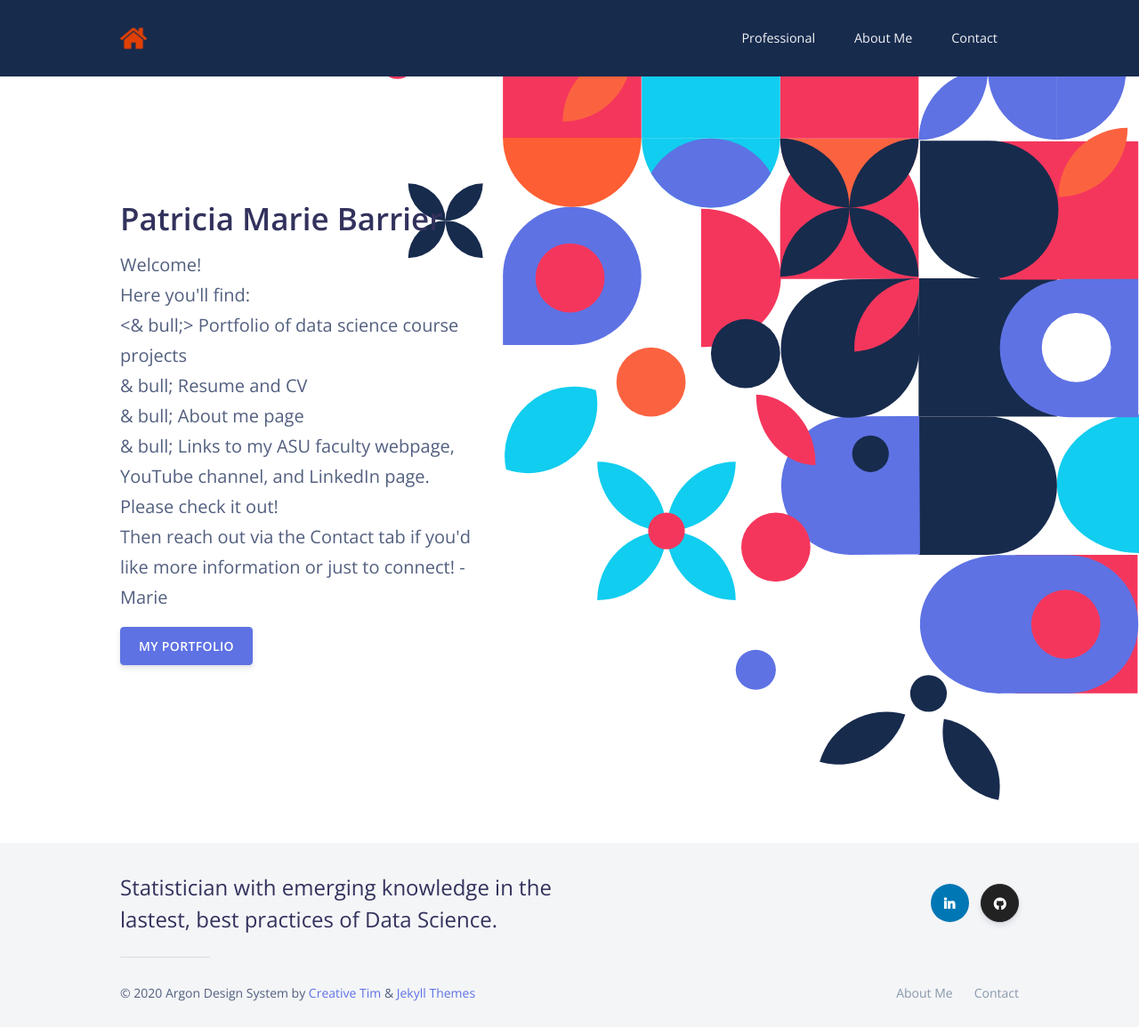
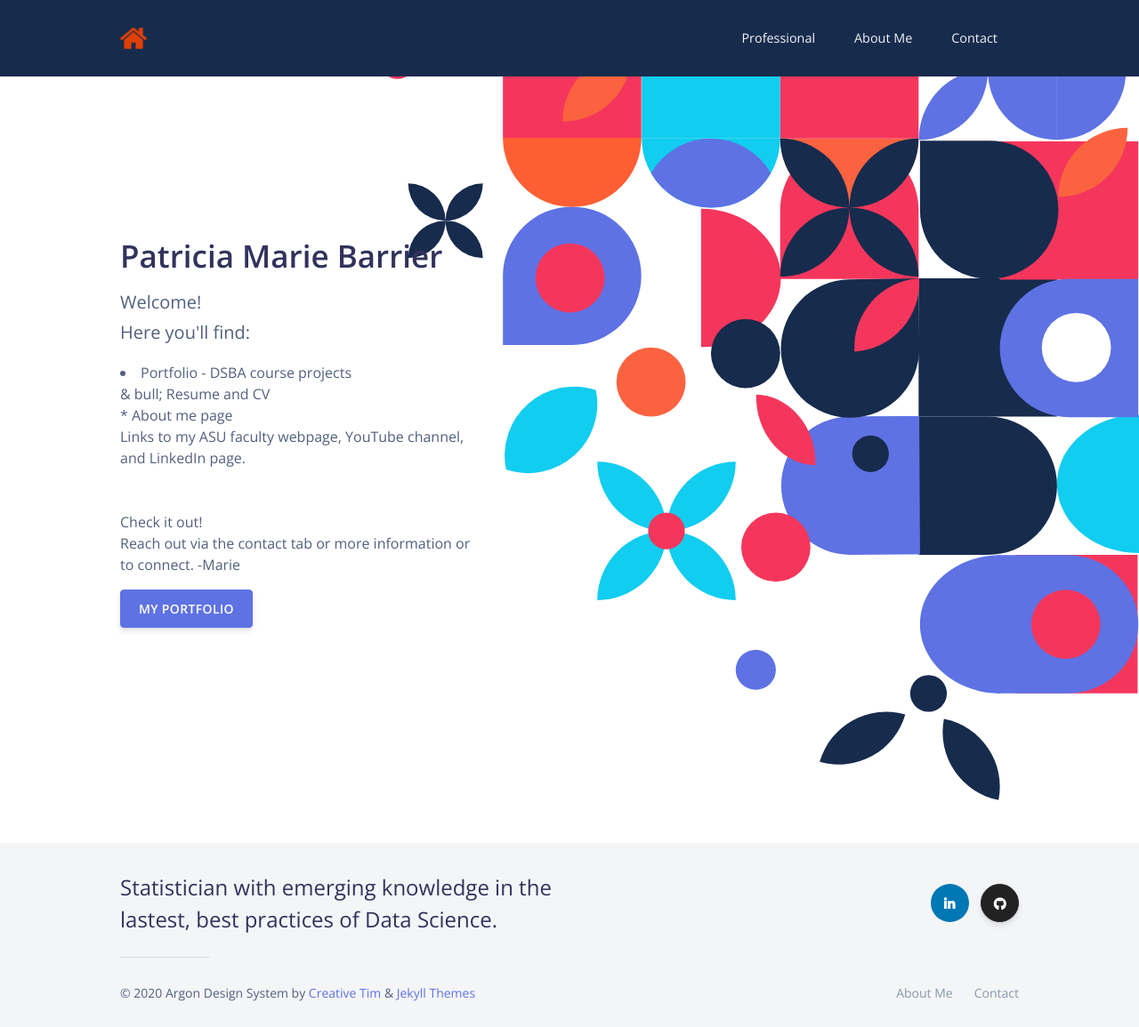
Before and after one commit to patriciamariebarrier/patriciamariebarrier.github.io, a Jekyll site: the page built from index.html, in a window 1280 px wide. Shown: the whole page at 89% size. Built offline with Jekyll 4.4.1, drawn with Linux system fonts in a browser that asks for light colours; nearby versions of some CDN libraries.

Commit message:
Update home-sample.html

```diff
--- a/_includes/home-sample.html
+++ b/_includes/home-sample.html
@@ -7,13 +7,15 @@
           <h3 class="display-3">Patricia Marie Barrier</h3>
             <p class="lead mt-0">Welcome! <br> Here you'll find:
               <br>
-<& bull;> Portfolio of data science course projects <br>
+<li>Portfolio - DSBA course projects <br>
 & bull; Resume and CV <br>
-& bull; About me page<br>
-& bull; Links to my ASU faculty webpage, YouTube channel, and LinkedIn page.
+* About me page<br>
+ Links to my ASU faculty webpage, YouTube channel, and LinkedIn page.
+ </li>
+  <br>
 <br>
-Please check it out! <br>
-Then reach out via the Contact tab if you'd like more information or just to connect! -Marie<br> </p>
+Check it out! <br>
+Reach out via the contact tab or more information or to connect. -Marie<br> </p>
 
             <div class="buttons">
             <a href="/blog" class="btn btn-primary">
```
